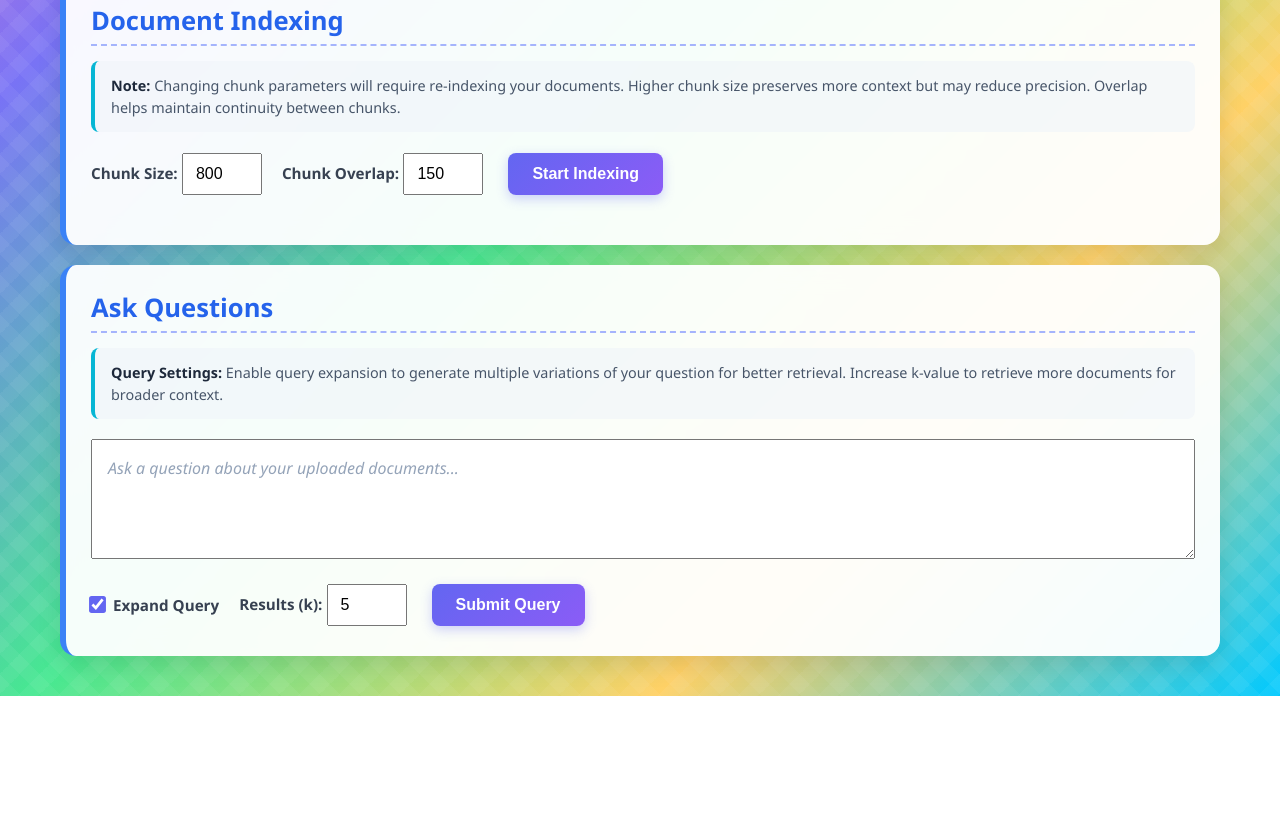
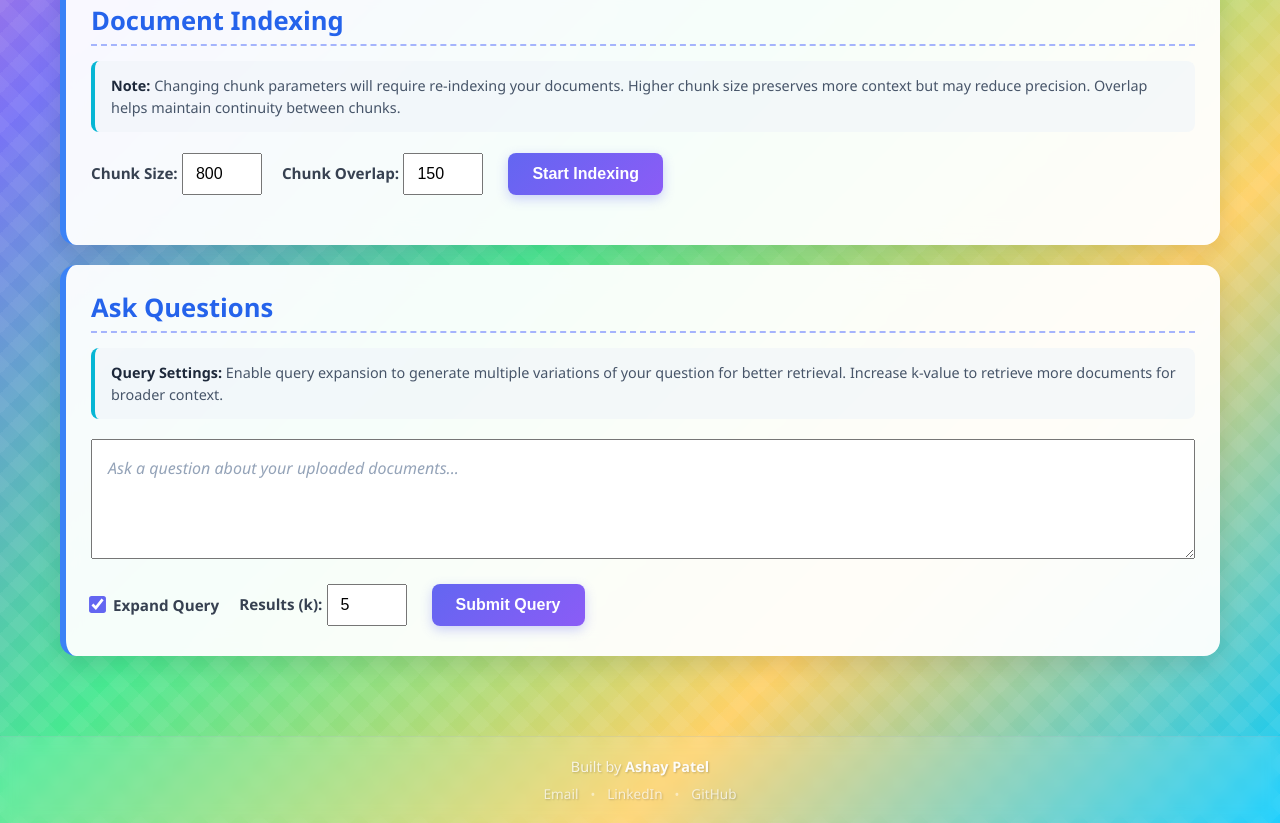
Before and after one commit to Ashay1111/Thynk, a plain HTML site: page frontend/index.html in a window 1280 px wide. Shown: the part 526-1349 px from the top of the page. Before the commit the page ends 1222 px from the top, so only its background shows below. Drawn offline with nearby package versions, Linux system fonts and the light colour scheme; files that its build step writes are made by us from their sources; no server answers; files whose address does not match are found by name.

Commit message:
updated view

```diff
--- a/frontend/index.html
+++ b/frontend/index.html
@@ -7,7 +7,7 @@
   <title>Thynk - Interactive Knowledge Base</title>
 
   <!-- Link to your separated CSS file -->
-  <link rel="stylesheet" href="/static/style.css" />
+  <link rel="stylesheet" href="style.css" />
 
   <!-- External libraries -->
   <script src="https://cdnjs.cloudflare.com/ajax/libs/marked/4.3.0/marked.min.js"></script>
@@ -100,6 +100,28 @@
       <div id="resultsContent"></div>
     </div>
   </div>
+    <!-- Results Section -->
+    <div class="card" id="queryResults" style="display: none">
+      <h2>Results</h2>
+      <div id="resultsContent"></div>
+    </div>
+
+  </div>
+
+  <!-- Footer -->
+  <footer class="footer">
+    <div class="footer-content">
+      <p>Built by <strong>Ashay Patel</strong></p>
+      <div class="footer-links">
+        <a href="mailto:ashayjpatel@gmail.com">Email</a>
+        <span class="footer-separator">•</span>
+        <a href="https://linkedin.com/in/ashayjpatel" target="_blank">LinkedIn</a>
+        <span class="footer-separator">•</span>
+        <a href="https://github.com/Ashay1111" target="_blank">GitHub</a>
+      </div>
+    </div>
+  </footer>
+
 
   <!-- Link to your separated JavaScript file -->
   <script src="/static/scripts.js"></script>
--- a/frontend/style.css
+++ b/frontend/style.css
@@ -562,3 +562,70 @@ body {
     margin-bottom: 10px;
   }
 }
+
+.footer {
+  margin-top: 40px;
+  padding: 20px 0;
+  text-align: center;
+  border-top: 1px solid rgba(148, 163, 184, 0.2);
+  background: rgba(255, 255, 255, 0.1);
+  backdrop-filter: blur(8px);
+}
+
+.footer-content {
+  max-width: 1200px;
+  margin: 0 auto;
+  padding: 0 20px;
+}
+
+.footer-content p {
+  color: rgba(255, 255, 255, 0.8);
+  margin-bottom: 8px;
+  font-size: 0.9em;
+  text-shadow: 1px 1px 2px rgba(0, 0, 0, 0.2);
+}
+
+.footer-content strong {
+  color: rgba(255, 255, 255, 0.95);
+  font-weight: 600;
+}
+
+.footer-links {
+  display: flex;
+  justify-content: center;
+  align-items: center;
+  gap: 8px;
+  flex-wrap: wrap;
+}
+
+.footer-links a {
+  color: rgba(255, 255, 255, 0.7);
+  text-decoration: none;
+  font-weight: 500;
+  font-size: 0.85em;
+  transition: color 0.3s ease;
+  text-shadow: 1px 1px 2px rgba(0, 0, 0, 0.2);
+}
+
+.footer-links a:hover {
+  color: rgba(255, 255, 255, 0.95);
+  text-decoration: underline;
+}
+
+.footer-separator {
+  color: rgba(255, 255, 255, 0.5);
+  font-size: 0.8em;
+  margin: 0 4px;
+}
+
+/* === RESPONSIVE DESIGN FOR FOOTER === */
+@media (max-width: 480px) {
+  .footer-links {
+    flex-direction: column;
+    gap: 8px;
+  }
+
+  .footer-separator {
+    display: none;
+  }
+}
```
